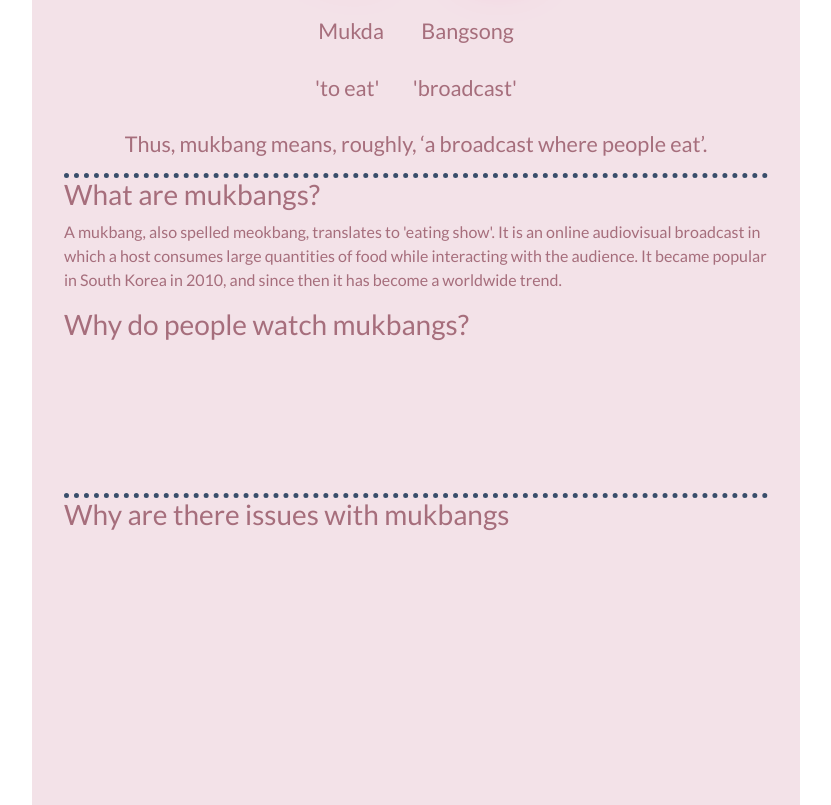
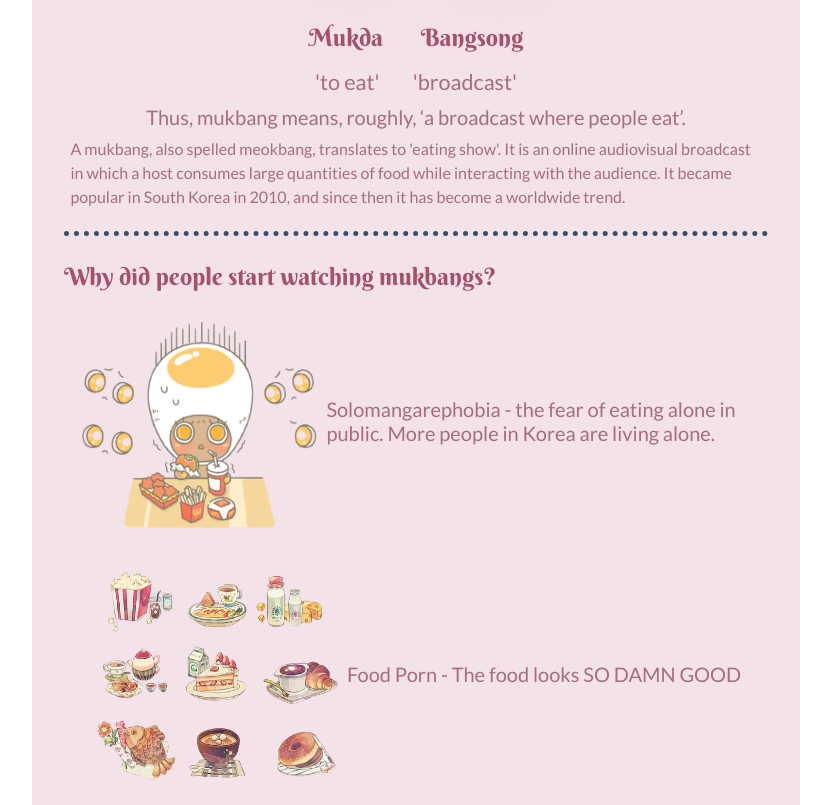
Before and after one commit to summ99/final, a plain HTML site: page about.html in a window 1280 px wide. Shown: the part 398-1203 px from the top of the page, without its empty margins (160-991 px from the left). Drawn offline with nearby package versions, Linux system fonts and the light colour scheme.

Commit message:
add about page elements

```diff
--- a/about.html
+++ b/about.html
@@ -13,18 +13,29 @@
       <div class="descrip">
         <div class="what">
           <span id = "korean">먹&nbsp;&nbsp;&nbsp;&nbsp;&nbsp;&nbsp;방</span>
-          <span>Mukda &nbsp;&nbsp;&nbsp;&nbsp;&nbsp;&nbsp;&nbsp;&nbsp;Bangsong</span>
+          <h4>Mukda &nbsp;&nbsp;&nbsp;&nbsp;&nbsp;&nbsp;Bangsong</h4>
           <span>'to eat' &nbsp;&nbsp;&nbsp;&nbsp;&nbsp;&nbsp;&nbsp;'broadcast'</span>
-          <span>Thus, mukbang means, roughly, ‘a broadcast where people eat’.</span>
+          <h5>Thus, mukbang means, roughly, ‘a broadcast where people eat’.</h5>
+        <div class="what1">
+          <p>A mukbang, also spelled meokbang, translates to 'eating show'. It is an online audiovisual broadcast in which a host consumes large quantities of food while interacting with the audience. It became popular in South Korea in 2010, and since then it has become a worldwide trend.</p>
         </div>
+        </div>
+          <h4>Why did people start watching mukbangs?</h4>
         <div class="why">
-          <h3>What are mukbangs?</h3>
-          <p>A mukbang, also spelled meokbang, translates to 'eating show'. It is an online audiovisual broadcast in which a host consumes large quantities of food while interacting with the audience. It became popular in South Korea in 2010, and since then it has become a worldwide trend.</p>
+          <div class="whyDescrip">
+          <img class = "whyPic" src="solo.png">
+            <h5>Solomangarephobia - the fear of eating alone in public. More people in Korea are
+              living alone.</h5>
+          </div>
 
-          <h3>Why do people watch mukbangs?</h3>
+          <div class="whyDescrip">
+          <img class = "whyPic" src="feast.png">
+            <h5>Food Porn - The food looks SO DAMN GOOD</h5>
+          </div>
         </div>
         <div class="how">
-          <h3>Why are there issues with mukbangs</h3>
+          <h4>Why are there issues with mukbangs</h4>
+          <span>unattainable standards and body image: some ppl throw up behind the scenes, workout crazy</span>
         </div>
 
         </div>
--- a/style.css
+++ b/style.css
@@ -228,15 +228,16 @@ h4{
 }
 .descrip > div{
   width:55vw;
-  height:40vh;
+  margin-bottom: 2vw;
   border-bottom: 5px dotted #394e6b;
+  padding:0.5vw;
 }
 #korean{
   display: flex;
   font-size: 5rem;
   color: #fff;
-  justify-content: space-around;
   -webkit-animation: glow 1s ease-in-out infinite alternate;
+  margin-bottom: 2vw;
 }
 @-webkit-keyframes glow{
   from {
@@ -249,4 +250,20 @@ h4{
 span{
   text-align: center;
   font-size:1.35rem;
+  padding:0.5vw;
 }
+.whyPic{
+  width:20vw;
+  height:30vh;
+}
+.why{
+  display: flex;
+  flex-direction: column;
+}
+.why >div {
+  display: flex;
+  flex-direction: row;
+  justify-content: center;
+  align-items: center;
+  margin-bottom: 1vw;
+}
```
Also changed, not shown: abt.gif (deleted), feast.png (added), play.jpg (deleted), play1.png (deleted), solo.png (added).
